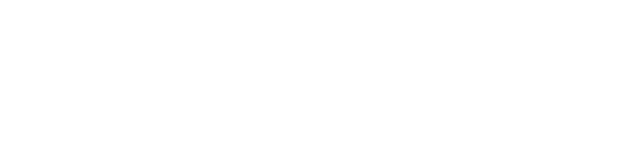
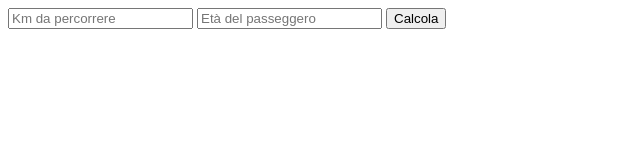
Before and after one commit to lorenzosalti/js-biglietto-treno-form, a plain HTML site: page index.html in a window 1280 px wide. Shown: the whole page, without its empty margins (0-640 px from the left). Drawn offline with Linux system fonts and the light colour scheme.

Commit message:
feat(index): basic inputs and submit button

```diff
--- a/index.html
+++ b/index.html
@@ -9,6 +9,10 @@
 
 <body>
 
+  <input type="number" name="km" id="km-input" placeholder="Km da percorrere">
+  <input type="number" name="age" id="age-input" placeholder="Età del passeggero">
+
+  <button type="submit" id="data-submit">Calcola</button>
 
   <!-- main JS -->
   <script src="./js/app.js"></script>
```
